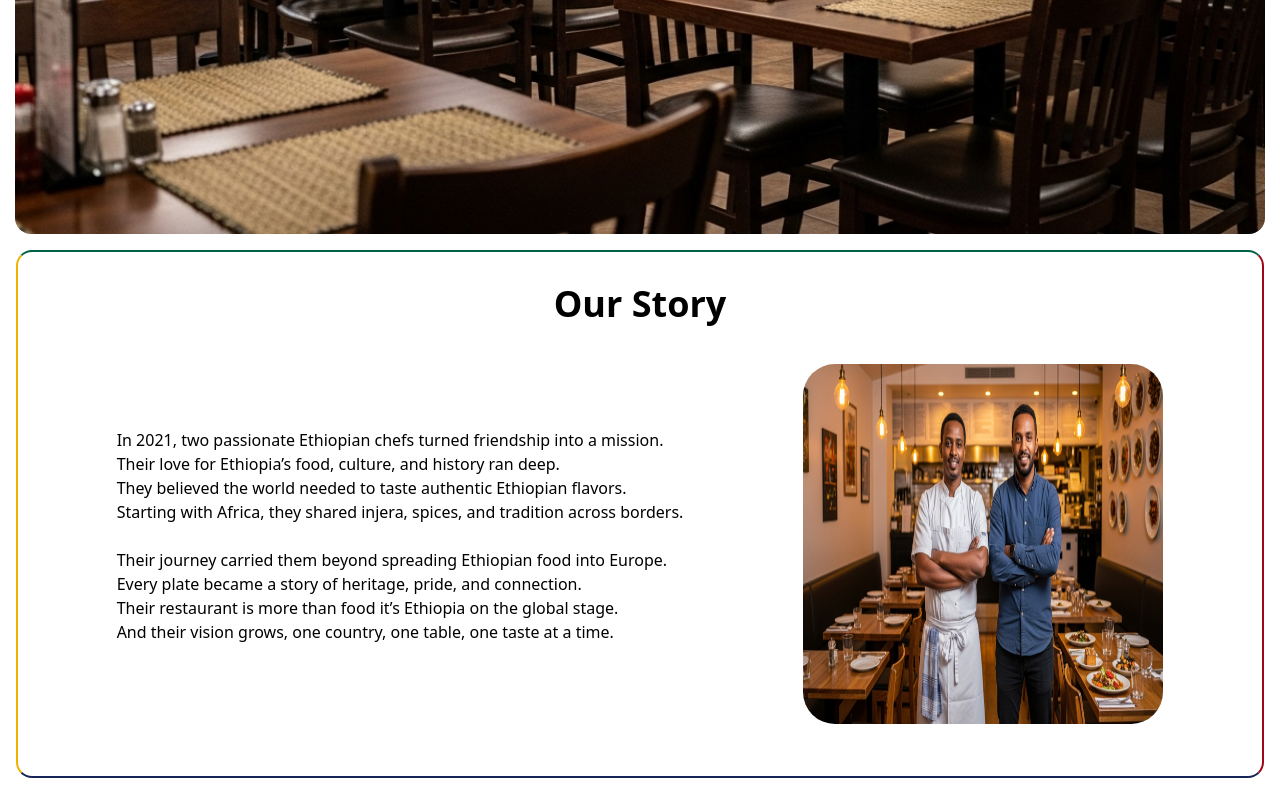
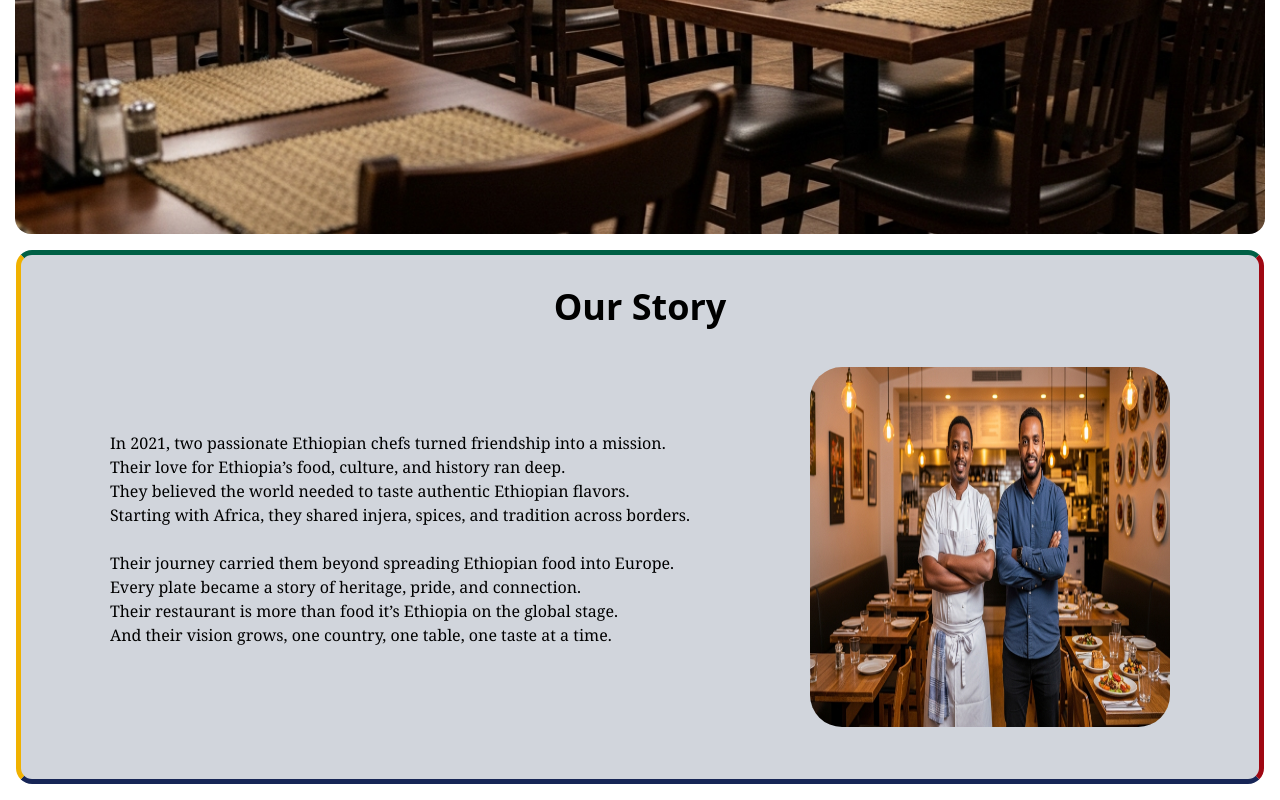
Before and after one commit to abii16/Ethiopis-Restaurant, a React (Vite) app: page / in a window 1280 px wide. Shown: the part 581-1381 px from the top of the page. Built offline with nearby package versions, Linux system fonts and the light colour scheme; a web font is replaced by a local one.

Commit message:
added font style and background color

```diff
--- a/src/components/story.jsx
+++ b/src/components/story.jsx
@@ -2,10 +2,10 @@ import cheif from '../assets/chefs.jpg'
 const Story=()=>{
     return(
 
-        <div className='border-2 border-b-blue-950 border-t-emerald-800 rounded-2xl p-8 m-4 border-l-yellow-500 border-r-red-800 '>
+        <div className='bg-gray-300 border-5 border-b-blue-950 border-t-emerald-800 rounded-2xl p-8 m-4 border-l-yellow-500 border-r-red-800 '>
             <h1 className='text-center text-4xl font-bold  '>Our Story</h1>
             <div className='flex justify-center gap-x-30 mt-10'>
-                <p className='pt-16'>
+                <p className='pt-16 font-serif'>
                     In 2021, two passionate Ethiopian chefs turned friendship into a mission.<br/>
                     Their love for Ethiopia’s food, culture, and history ran deep.
                     <br/>
```
